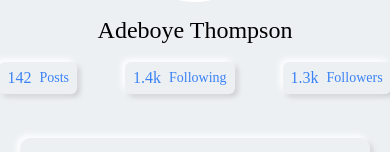
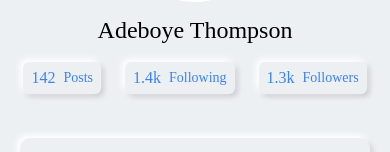
Before and after one commit to jsCoder07/stunning-eureka, a Next.js app: page /profile/1 in a window 390 px wide. Shown: the part 426-578 px from the top of the page. Built offline with nearby package versions, Linux system fonts and the light colour scheme; no server answers; grey boxes are pictures that could not be loaded.

Commit message:
Update page.tsx

```diff
--- a/src/app/profile/[id]/page.tsx
+++ b/src/app/profile/[id]/page.tsx
@@ -45,7 +45,7 @@ const ProfilePage = () => {
             <h1 className="mt-20 mb-4 text-2xl font-medium">
               Adeboye Thompson
             </h1>
-            <div className="flex gap-12 mb-4 items-center justify-center">
+            <div className="flex gap-6 md:gap-12 mb-4 items-center justify-center">
               <div className="flex items-center rounded-md gap-2 btnShadow px-2 py-1 cursor-pointer hover:text-slate-500 text-blue-500">
                 <span className="font-medium">142</span>
                 <span className="text-sm">Posts</span>
```
